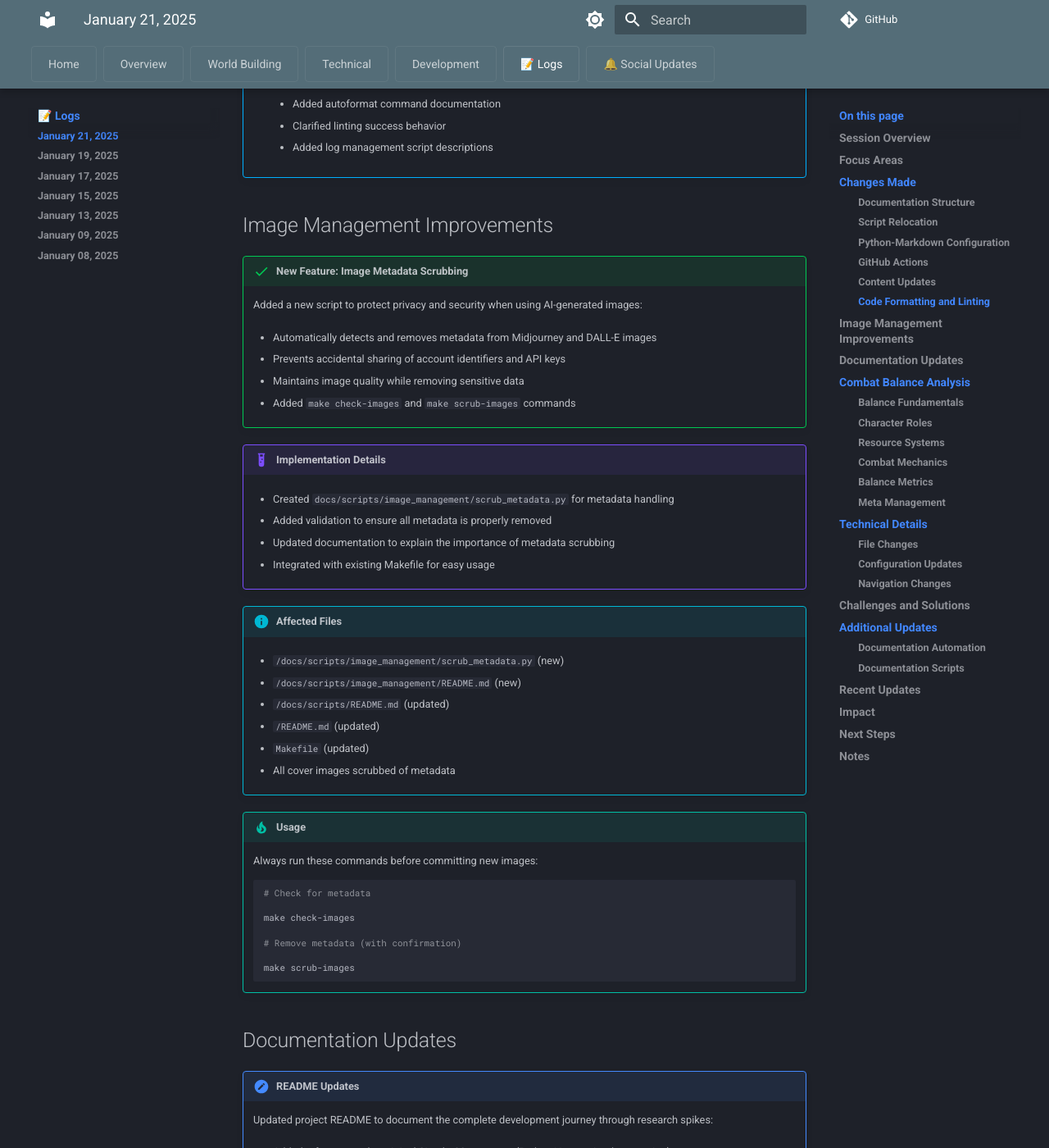
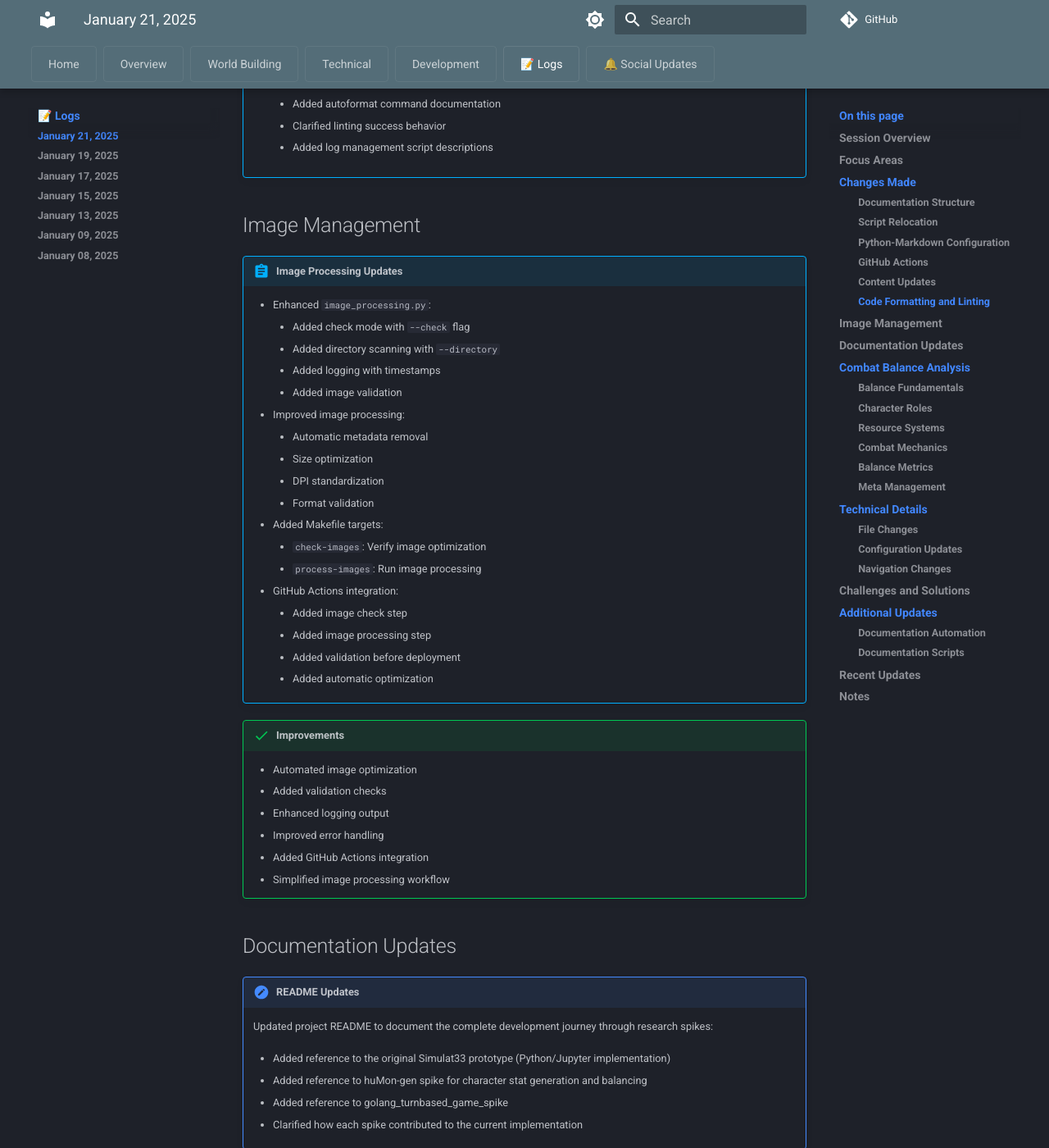
Before and after one commit to MaterDev/thepath-ai_pi, an MkDocs documentation site: the page built from docs/meta/logs/2025-01-21.md, in a window 1280 px wide and 1400 px high, scrolled down 3415 px. Shown: the whole window at 82% size. Built offline with MkDocs 1.6.1 and Material for MkDocs 9.7.7, drawn with Linux system fonts in a browser that asks for light colours; comment, search, counter and statistics services are not loaded; some of the changed text lies outside the part shown.

Commit message:
docs: update development log
* Update image processing references
* Fix list formatting to use stars consistently
* Improve section organization
* Update file modifications list

````diff
--- a/docs/meta/logs/2025-01-21.md
+++ b/docs/meta/logs/2025-01-21.md
@@ -159,54 +159,35 @@ blockers: None
 
         * Added log management script descriptions
 
-## Image Management Improvements
+## Image Management
 
-!!! success "New Feature: Image Metadata Scrubbing"
-    Added a new script to protect privacy and security when using AI-generated images:
+!!! abstract "Image Processing Updates"
+    * Enhanced `image_processing.py`:
+        * Added check mode with `--check` flag
+        * Added directory scanning with `--directory`
+        * Added logging with timestamps
+        * Added image validation
+    * Improved image processing:
+        * Automatic metadata removal
+        * Size optimization
+        * DPI standardization
+        * Format validation
+    * Added Makefile targets:
+        * `check-images`: Verify image optimization
+        * `process-images`: Run image processing
+    * GitHub Actions integration:
+        * Added image check step
+        * Added image processing step
+        * Added validation before deployment
+        * Added automatic optimization
 
-    - Automatically detects and removes metadata from Midjourney and DALL-E images
-
-    - Prevents accidental sharing of account identifiers and API keys
-
-    - Maintains image quality while removing sensitive data
-
-    - Added `make check-images` and `make scrub-images` commands
-
-!!! example "Implementation Details"
-    - Created `docs/scripts/image_management/scrub_metadata.py` for metadata handling
-
-    - Added validation to ensure all metadata is properly removed
-
-    - Updated documentation to explain the importance of metadata scrubbing
-
-    - Integrated with existing Makefile for easy usage
-
-!!! info "Affected Files"
-    - `/docs/scripts/image_management/scrub_metadata.py` (new)
-
-    - `/docs/scripts/image_management/README.md` (new)
-
-    - `/docs/scripts/README.md` (updated)
-
-    - `/README.md` (updated)
-
-    - `Makefile` (updated)
-
-    - All cover images scrubbed of metadata
-
-!!! tip "Usage"
-    Always run these commands before committing new images:
-
-    ```bash
-    # Check for metadata
-
-    make check-images
-
-    # Remove metadata (with confirmation)
-
-    make scrub-images
-
-    ```
+!!! success "Improvements"
+    * Automated image optimization
+    * Added validation checks
+    * Enhanced logging output
+    * Improved error handling
+    * Added GitHub Actions integration
+    * Simplified image processing workflow
 
 ## Documentation Updates
 
@@ -441,104 +422,65 @@ structure_updates:
 
 !!! abstract "Automation Updates"
     * Enhanced GitHub Actions workflow:
-
         * Added image processing automation
-
         * Added validation before deployment
-
         * Added code style checks
-
         * Improved deployment reliability
-
     * Added development hours tracking:
-
         * Created `calculate_dev_hours.py` script
-
-        * Updated log format to use `duration_hours`
-
+        * Fixed script to only modify index.md
         * Added total hours display to main page
-
         * Fixed duplicate counter text issue
-
     * Added documentation formatting:
-
         * Created `format_docs.py` script
-
         * Added automatic formatting to validation
-
         * Fixed spacing and whitespace issues
-
         * Enhanced markdown consistency
-
     * Enhanced code style:
-
         * Added ruff for fast linting with auto-fix
-
         * Configured black and isort
-
         * Added lenient code style rules
-
         * Integrated with GitHub Actions
 
 !!! success "Improvements"
     * Automated image processing in deployment
-
     * Added development progress tracking
-
     * Enhanced log file consistency
-
     * Improved deployment workflow
-
     * Added automatic documentation formatting
-
     * Enhanced markdown validation
-
     * Added automated code style checks
-
     * Simplified development workflow
 
 ### Documentation Scripts
 
 !!! abstract "Script Updates"
     * Enhanced `calculate_dev_hours.py`:
-
         * Fixed duplicate counter text issue
-
         * Improved regex pattern for admonition
-
+        * Fixed to only modify index.md
+        * Enhanced logging output
+    * Updated `format_docs.py`:
+        * Added support for nested admonitions
+        * Fixed spacing in lists
+        * Improved whitespace handling
+        * Enhanced markdown consistency
+    * Updated `update_logs.py`:
+        * Fixed to exclude README.md
+        * Improved file collection logic
         * Added better error handling
-
-        * Enhanced logging output
-
-    * Updated `format_docs.py`:
-
-        * Added support for nested admonitions
-
-        * Fixed spacing in lists
-
-        * Improved whitespace handling
-
-        * Enhanced markdown consistency
-
+        * Enhanced logging
     * Enhanced Makefile:
-
         * Combined format targets
-
-        * Added image processing targets
-
+        * Fixed update-docs target
         * Updated help text
-
         * Improved target organization
 
 !!! success "Changes"
     * Fixed development hours counter
-
     * Improved documentation formatting
-
-    * Enhanced automation workflow
-
+    * Fixed script file handling
     * Updated deployment process
-
     * Added code style automation
 
 ## Recent Updates
@@ -571,46 +513,31 @@ structure_updates:
    - Improved deployment reliability
 
 4. Files Modified:
-   - `Makefile`: Updated image processing commands
 
-   - `docs/scripts/README.md`: Updated terminology
+    * `Makefile`: Updated image processing commands
 
-   - `docs/scripts/image_management/README.md`: Enhanced command documentation
+    * `docs/scripts/README.md`: Updated terminology
 
-   - `.github/workflows/deploy-docs.yml`: Added image processing automation
+    * `docs/scripts/image_management/README.md`: Improved documentation
 
-## Impact
+    * `.github/workflows/deploy-docs.yml`: Enhanced deployment
 
-- More intuitive command names
+5. Improvements:
 
-- Better validation of image processing
+    * Automated image optimization
 
-- Clearer documentation of features
+    * Enhanced documentation clarity
 
-- Improved user experience
+    * Improved code organization
 
-- Automated quality control
-
-- Consistent image standards
-
-- Enhanced deployment reliability
-
-## Next Steps
-
-1. Address remaining metadata warnings in documentation
-2. Consider adding batch processing capabilities to image management
-3. Implement automated dependency checking in scripts
-4. Monitor GitHub Actions performance
-5. Consider caching optimized images
+    * Enhanced deployment reliability
 
 ## Notes
 
-- All scripts now have clear installation instructions
+    * All scripts now have clear installation instructions
 
-- Image processing maintains quality while optimizing for web
+    * Documentation is consistently formatted
 
-- Documentation structure is more maintainable
+    * Code style is enforced automatically
 
-- Documentation deployment now includes automated quality checks
-
-- Pull requests are validated for image standards
+    * Images are optimized during deployment
````
Also changed, not shown: other parts of docs/meta/logs/2025-01-21.md (+2 -2 lines).
